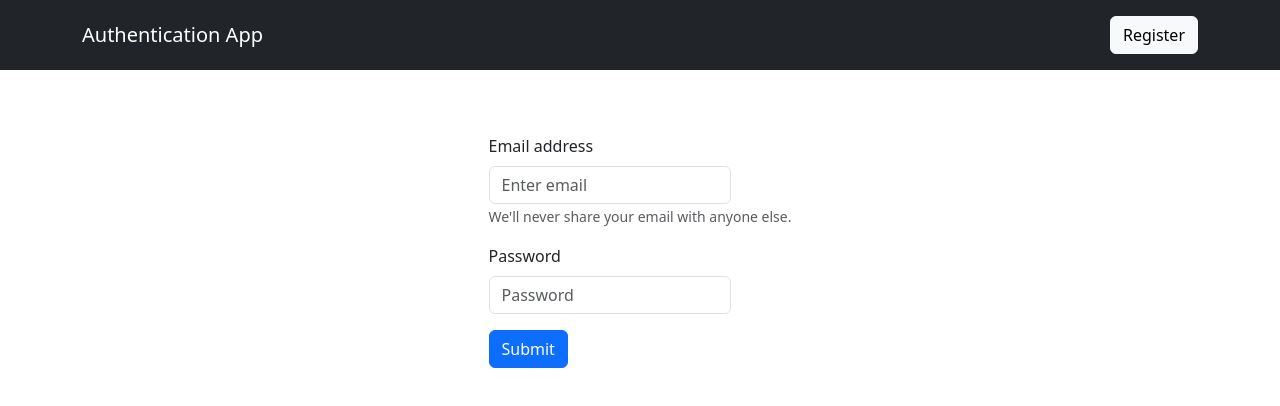
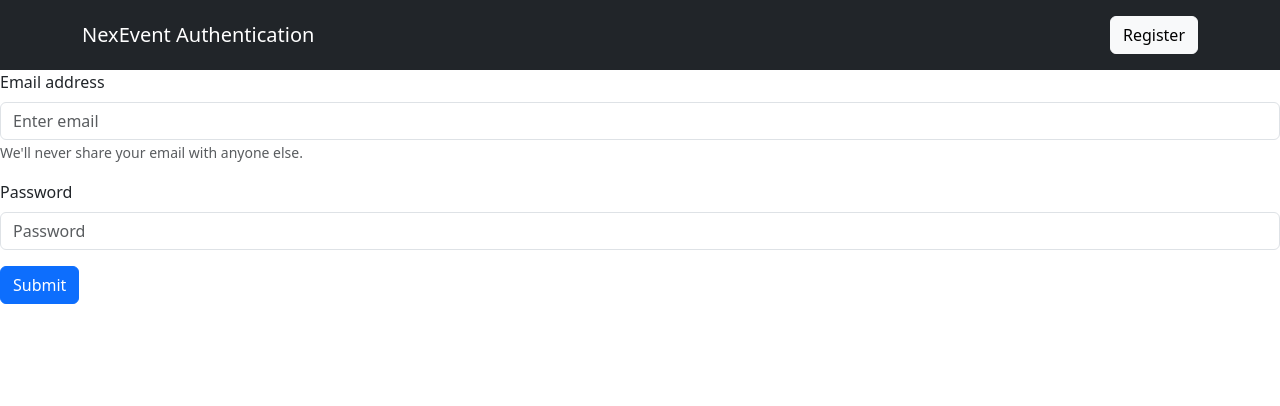
Before and after one commit to Thilak-07/NexEvent, a React (Create React App) app in the folder client/: page / in a window 1280 px wide. Shown: the top 406 px of the page. Built offline with nearby package versions, Linux system fonts and the light colour scheme; no server answers.

Commit message:
[feat] client auth

```diff
--- a/client/src/App.js
+++ b/client/src/App.js
@@ -1,12 +1,8 @@
-import "./App.css";
-import React from "react";
-import { useState, useEffect } from "react";
+import React, { useState, useEffect } from "react";
 import axios from "axios";
-
-import Container from "react-bootstrap/Container";
-import Navbar from "react-bootstrap/Navbar";
-import Button from "react-bootstrap/Button";
-import Form from "react-bootstrap/Form";
+import NavbarComponent from "./components/NavbarComponent";
+import RegistrationForm from "./components/RegistrationForm";
+import LoginForm from "./components/LoginForm";
 
 axios.defaults.xsrfCookieName = "csrftoken";
 axios.defaults.xsrfHeaderName = "X-CSRFToken";
@@ -17,7 +13,7 @@
 });
 
 function App() {
-  const [currentUser, setCurrentUser] = useState();
+  const [currentUser, setCurrentUser] = useState(false);
   const [registrationToggle, setRegistrationToggle] = useState(false);
   const [email, setEmail] = useState("");
   const [username, setUsername] = useState("");
@@ -26,15 +22,11 @@
   useEffect(() => {
     client
       .get("auth/user/")
-      .then(function (res) {
-        setCurrentUser(true);
-      })
-      .catch(function (error) {
-        setCurrentUser(false);
-      });
+      .then(() => setCurrentUser(true))
+      .catch(() => setCurrentUser(false));
   }, []);
 
-  function update_form_btn() {
+  const updateFormBtn = () => {
     if (registrationToggle) {
       document.getElementById("form_btn").innerHTML = "Register";
       setRegistrationToggle(false);
@@ -42,153 +34,59 @@
       document.getElementById("form_btn").innerHTML = "Log in";
       setRegistrationToggle(true);
     }
-  }
+  };
 
-  function submitRegistration(e) {
+  const submitRegistration = (e) => {
     e.preventDefault();
     client
-      .post("auth/register/", {
-        email: email,
-        username: username,
-        password: password,
-      })
-      .then(function (res) {
-        client
-          .post("auth/login/", {
-            email: email,
-            password: password,
-          })
-          .then(function (res) {
-            setCurrentUser(true);
-          });
-      });
-  }
+      .post("auth/register/", { email, username, password })
+      .then(updateFormBtn);
+  };
 
-  function submitLogin(e) {
+  const submitLogin = (e) => {
     e.preventDefault();
     client
-      .post("auth/login/", {
-        email: email,
-        password: password,
-      })
-      .then(function (res) {
-        setCurrentUser(true);
-      });
-  }
+      .post("auth/login/", { email, password })
+      .then(() => setCurrentUser(true));
+  };
 
-  function submitLogout(e) {
+  const submitLogout = (e) => {
     e.preventDefault();
-    client.post("auth/logout/", { withCredentials: true }).then(function (res) {
-      setCurrentUser(false);
-    });
-  }
+    client.post("auth/logout/").then(() => setCurrentUser(false));
+  };
 
-  if (currentUser) {
-    return (
-      <div>
-        <Navbar bg="dark" variant="dark">
-          <Container>
-            <Navbar.Brand>Authentication App</Navbar.Brand>
-            <Navbar.Toggle />
-            <Navbar.Collapse className="justify-content-end">
-              <Navbar.Text>
-                <form onSubmit={(e) => submitLogout(e)}>
-                  <Button type="submit" variant="light">
-                    Log out
-                  </Button>
-                </form>
-              </Navbar.Text>
-            </Navbar.Collapse>
-          </Container>
-        </Navbar>
+  const handleChange = (field, value) => {
+    if (field === "email") setEmail(value);
+    if (field === "username") setUsername(value);
+    if (field === "password") setPassword(value);
+  };
+
+  return (
+    <div>
+      <NavbarComponent
+        currentUser={currentUser}
+        onLogout={submitLogout}
+        onToggleForm={updateFormBtn}
+      />
+      {currentUser ? (
         <div className="center">
           <h2>You're logged in!</h2>
         </div>
-      </div>
-    );
-  }
-  return (
-    <div>
-      <Navbar bg="dark" variant="dark">
-        <Container>
-          <Navbar.Brand>Authentication App</Navbar.Brand>
-          <Navbar.Toggle />
-          <Navbar.Collapse className="justify-content-end">
-            <Navbar.Text>
-              <Button id="form_btn" onClick={update_form_btn} variant="light">
-                Register
-              </Button>
-            </Navbar.Text>
-          </Navbar.Collapse>
-        </Container>
-      </Navbar>
-      {registrationToggle ? (
-        <div className="center">
-          <Form onSubmit={(e) => submitRegistration(e)}>
-            <Form.Group className="mb-3" controlId="formBasicEmail">
-              <Form.Label>Email address</Form.Label>
-              <Form.Control
-                type="email"
-                placeholder="Enter email"
-                value={email}
-                onChange={(e) => setEmail(e.target.value)}
-              />
-              <Form.Text className="text-muted">
-                We'll never share your email with anyone else.
-              </Form.Text>
-            </Form.Group>
-            <Form.Group className="mb-3" controlId="formBasicUsername">
-              <Form.Label>Username</Form.Label>
-              <Form.Control
-                type="text"
-                placeholder="Enter username"
-                value={username}
-                onChange={(e) => setUsername(e.target.value)}
-              />
-            </Form.Group>
-            <Form.Group className="mb-3" controlId="formBasicPassword">
-              <Form.Label>Password</Form.Label>
-              <Form.Control
-                type="password"
-                placeholder="Password"
-                value={password}
-                onChange={(e) => setPassword(e.target.value)}
-              />
-            </Form.Group>
-            <Button variant="primary" type="submit">
-              Submit
-            </Button>
-          </Form>
-        </div>
+      ) : registrationToggle ? (
+        <RegistrationForm
+          email={email}
+          username={username}
+          password={password}
+          onChange={handleChange}
+          onSubmit={submitRegistration}
+        />
       ) : (
-        <div className="center">
-          <Form onSubmit={(e) => submitLogin(e)}>
-            <Form.Group className="mb-3" controlId="formBasicEmail">
-              <Form.Label>Email address</Form.Label>
-              <Form.Control
-                type="email"
-                placeholder="Enter email"
-                value={email}
-                onChange={(e) => setEmail(e.target.value)}
-              />
-              <Form.Text className="text-muted">
-                We'll never share your email with anyone else.
-              </Form.Text>
-            </Form.Group>
-            <Form.Group className="mb-3" controlId="formBasicPassword">
-              <Form.Label>Password</Form.Label>
-              <Form.Control
-                type="password"
-                placeholder="Password"
-                value={password}
-                onChange={(e) => setPassword(e.target.value)}
-              />
-            </Form.Group>
-            <Button variant="primary" type="submit">
-              Submit
-            </Button>
-          </Form>
-        </div>
+        <LoginForm
+          email={email}
+          password={password}
+          onChange={handleChange}
+          onSubmit={submitLogin}
+        />
       )}
     </div>
   );
--- /dev/null
+++ b/client/src/components/LoginForm.js
@@ -0,0 +1,37 @@
+import React from "react";
+import { Form, Button } from "react-bootstrap";
+
+const LoginForm = ({ email, password, onChange, onSubmit }) => {
+  return (
+    <div className="center">
+      <Form onSubmit={onSubmit}>
+        <Form.Group className="mb-3" controlId="formBasicEmail">
+          <Form.Label>Email address</Form.Label>
+          <Form.Control
+            type="email"
+            placeholder="Enter email"
+            value={email}
+            onChange={(e) => onChange("email", e.target.value)}
+          />
+          <Form.Text className="text-muted">
+            We'll never share your email with anyone else.
+          </Form.Text>
+        </Form.Group>
+        <Form.Group className="mb-3" controlId="formBasicPassword">
+          <Form.Label>Password</Form.Label>
+          <Form.Control
+            type="password"
+            placeholder="Password"
+            value={password}
+            onChange={(e) => onChange("password", e.target.value)}
+          />
+        </Form.Group>
+        <Button variant="primary" type="submit">
+          Submit
+        </Button>
+      </Form>
+    </div>
+  );
+};
+
+export default LoginForm;
--- /dev/null
+++ b/client/src/components/NavbarComponent.js
@@ -0,0 +1,32 @@
+import React from "react";
+import { Container, Navbar, Button } from "react-bootstrap";
+
+const NavbarComponent = ({ currentUser, onLogout, onToggleForm }) => {
+  return (
+    <Navbar bg="dark" variant="dark">
+      <Container>
+        <Navbar.Brand>
+          {currentUser ? "NexEvent" : "NexEvent Authentication"}
+        </Navbar.Brand>
+        <Navbar.Toggle />
+        <Navbar.Collapse className="justify-content-end">
+          <Navbar.Text>
+            {currentUser ? (
+              <form onSubmit={onLogout}>
+                <Button type="submit" variant="light">
+                  Log out
+                </Button>
+              </form>
+            ) : (
+              <Button id="form_btn" onClick={onToggleForm} variant="light">
+                Register
+              </Button>
+            )}
+          </Navbar.Text>
+        </Navbar.Collapse>
+      </Container>
+    </Navbar>
+  );
+};
+
+export default NavbarComponent;
--- /dev/null
+++ b/client/src/components/RegistrationForm.js
@@ -0,0 +1,52 @@
+import React from "react";
+import { Form, Button } from "react-bootstrap";
+
+const RegistrationForm = ({
+  email,
+  username,
+  password,
+  onChange,
+  onSubmit,
+}) => {
+  return (
+    <div className="center">
+      <Form onSubmit={onSubmit}>
+        <Form.Group className="mb-3" controlId="formBasicEmail">
+          <Form.Label>Email address</Form.Label>
+          <Form.Control
+            type="email"
+            placeholder="Enter email"
+            value={email}
+            onChange={(e) => onChange("email", e.target.value)}
+          />
+          <Form.Text className="text-muted">
+            We'll never share your email with anyone else.
+          </Form.Text>
+        </Form.Group>
+        <Form.Group className="mb-3" controlId="formBasicUsername">
+          <Form.Label>Username</Form.Label>
+          <Form.Control
+            type="text"
+            placeholder="Enter username"
+            value={username}
+            onChange={(e) => onChange("username", e.target.value)}
+          />
+        </Form.Group>
+        <Form.Group className="mb-3" controlId="formBasicPassword">
+          <Form.Label>Password</Form.Label>
+          <Form.Control
+            type="password"
+            placeholder="Password"
+            value={password}
+            onChange={(e) => onChange("password", e.target.value)}
+          />
+        </Form.Group>
+        <Button variant="primary" type="submit">
+          Submit
+        </Button>
+      </Form>
+    </div>
+  );
+};
+
+export default RegistrationForm;
```
